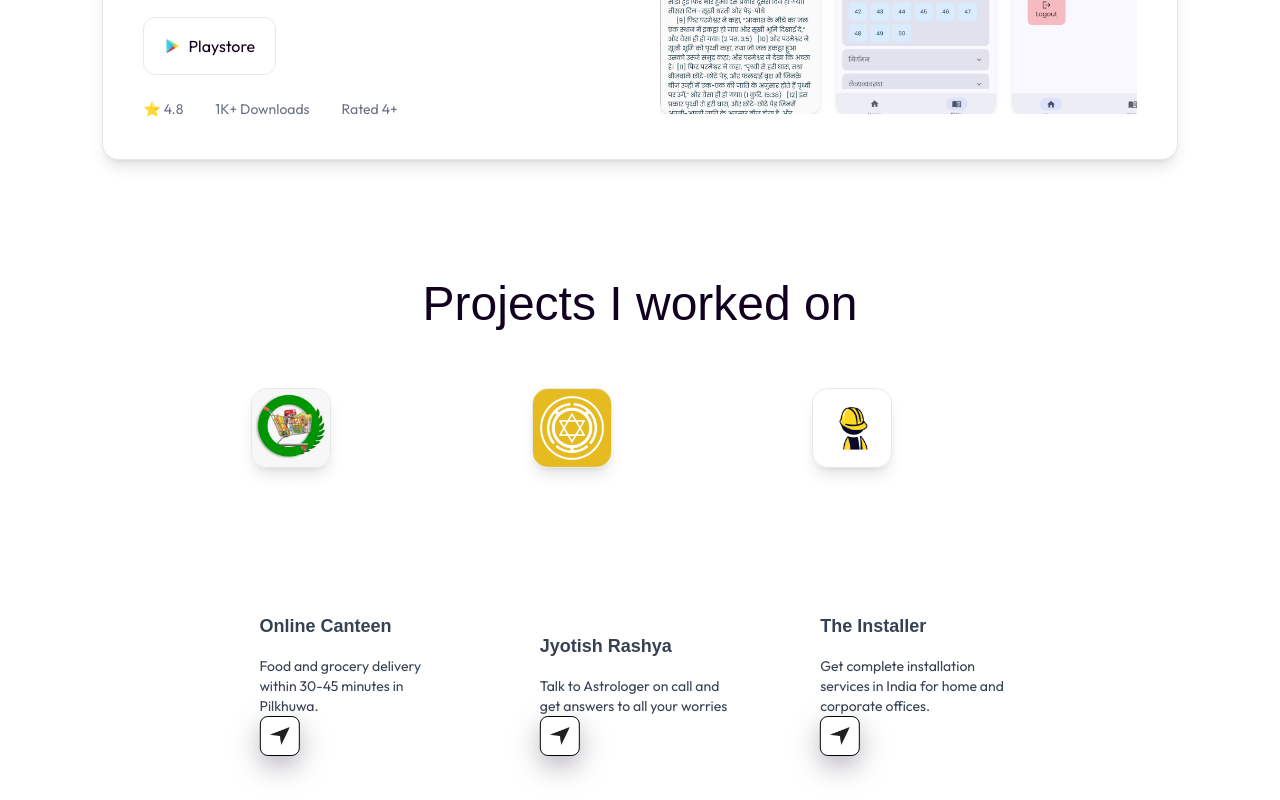
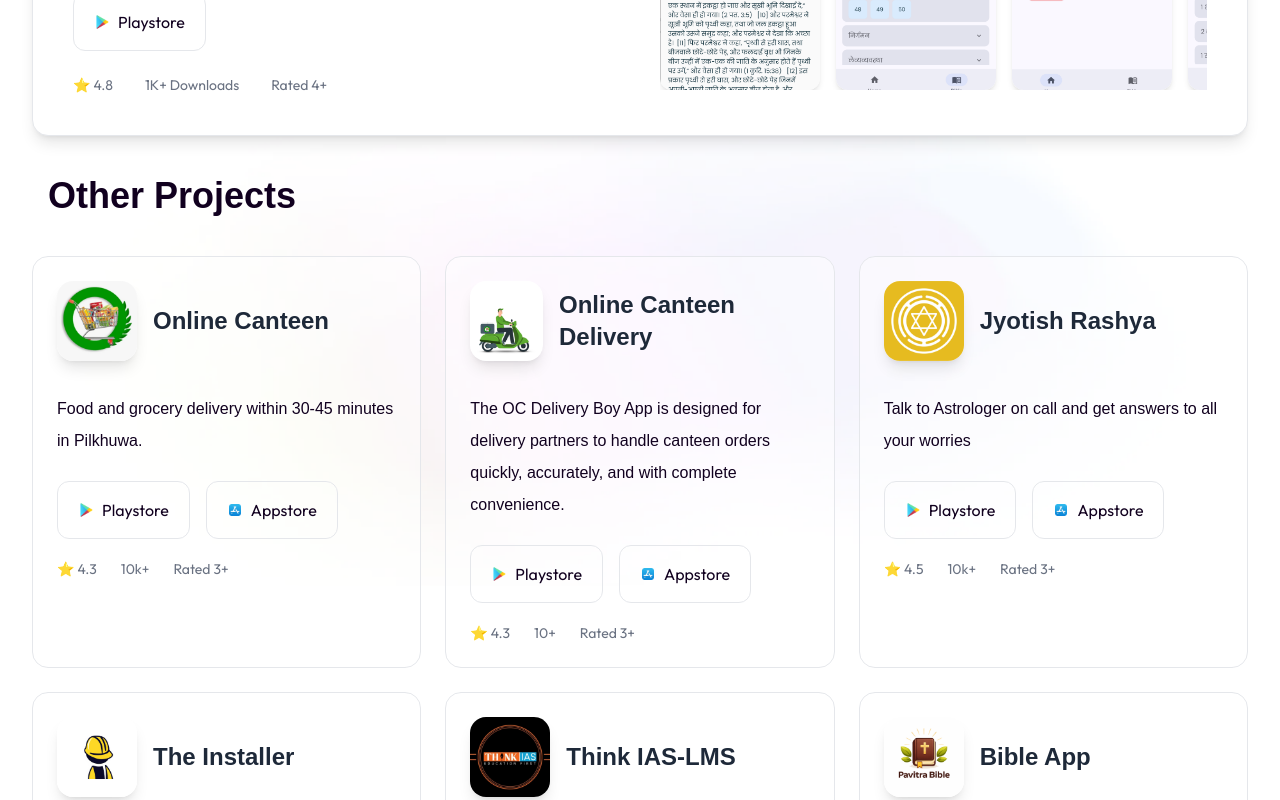
Before and after one commit to VivekYadavDeveloper/Portfolio, a Next.js app: page /projects in a window 1280 px wide. Shown: the part 480-1280 px from the top of the page. Built offline with nearby package versions, Linux system fonts and the light colour scheme; a web font is replaced by a local one.

Commit message:
Update Screens

```diff
--- a/app/layout.js
+++ b/app/layout.js
@@ -1,5 +1,6 @@
 import { Outfit, Ovo } from "next/font/google";
 import "./globals.css";
+import Footer from "@/components/Footer";
 
 /* If need font change here "Before that Added/Import Above" */
 const outfit = Outfit({
@@ -29,6 +30,7 @@ export default function RootLayout({ children }) {
         className={`${outfit.className} ${ovo.className} antialiased leading-8 overflow-x-hidden`}
       >
         {children}
+        <Footer/>
       </body>
     </html>
   );
--- a/app/page.js
+++ b/app/page.js
@@ -1,12 +1,8 @@
 import About from "@/components/About";
 import Contact from "@/components/Contact";
-import Footer from "@/components/Footer";
 import Header from "@/components/Header";
 import Navbar from "@/components/Navbar";
-import { Services } from "@/components/Services";
 import Work from "@/components/Work";
-
-
 export default function Home() {
   return (
     <>
@@ -16,7 +12,7 @@ export default function Home() {
       {/* <Services /> */}
       <Work/>
       <Contact/>
-      <Footer/>
+      {/* <Footer/> */}
     </>
   );
 }
--- a/app/projects/page.jsx
+++ b/app/projects/page.jsx
@@ -1,15 +1,32 @@
 'use client'
 
 import Image from "next/image";
-import Work from "@/components/Work";
 import { assets, workData } from "@/assets/assets";
 import { motion } from 'motion/react'
-export default function ProjectsPage() {
+
+
+import React from 'react'
+
+function ProjectPage() {
     return (
-        <section className="pt-28 px-[8%]">
+        <motion.section
+            initial={{ opacity: 0.3 }}
+            whileInView={{ opacity: 1 }}
+            transition={{ duration: .5 }}
+
+            className="pt-12 px-8 bg-footer">
 
             {/* Featured Project */}
-            <h1 className="font-bold text-4xl p-4">Feature Project</h1>
+            <motion.h1
+                initial={{ y: -20, opacity: 0 }}
+                whileInView={{ y: 0, opacity: 1 }}
+                transition={{ duration: 0.5, delay: 0.5 }}
+                className="font-bold text-4xl px-4">Featured Project</motion.h1>
+            <motion.p
+                initial={{ x: -20, opacity: 0 }}
+                whileInView={{ x: 0, opacity: 1 }}
+                transition={{ duration: 0.5, delay: 0.7 }}
+                className="text-gray-500 px-4 mb-10">Every keystroke tells a story — built with passion and code✨</motion.p>
 
             <motion.div
                 whileHover={{ scale: 1.02 }}
@@ -22,7 +39,7 @@ export default function ProjectsPage() {
                     {/* App Icon */}
                     <div className="w-20 h-20 rounded-2xl bg-green-100 flex items-center justify-center mb-6 shadow-lg shadow-black/10">
                         <Image
-                            src={workData[4].bgImage}
+                            src={workData[5].bgImage}
                             width={80}
                             height={80}
                             alt="App Logo"
@@ -31,7 +48,7 @@ export default function ProjectsPage() {
                     </div>
 
                     <h1 className="text-4xl font-bold text-gray-900 mb-4">
-                        {workData[4].title}
+                        {workData[5].title}
                     </h1>
 
                     <p className="text-gray-600 mb-6 p-3 max-w-md">
@@ -41,7 +58,7 @@ export default function ProjectsPage() {
                     {/* Store Buttons */}
                     <div className="flex gap-4 mb-6">
                         <a
-                            href={workData[4].link}
+                            href={workData[5].link.playstore}
                             target="_blank"
                             rel="noopener noreferrer"
                             className="px-5 py-3 border rounded-xl flex items-center gap-2 hover:bg-gray-100"
@@ -49,13 +66,9 @@ export default function ProjectsPage() {
                             <Image className="w-4" src={assets.playstore} alt="Playstore" />
                             Playstore
                         </a>
-
-                        {/* <button className="px-5 py-3 border rounded-xl flex items-center gap-2 hover:bg-gray-100">
-                            <Image className='w-4' src={assets.appstore} alt='Playstore' /> Playstore iOS
-                        </button> */}
                     </div>
 
-                    {/* Stats */}
+                    {/* Info */}
                     <div className="flex gap-8 text-gray-500 text-sm">
                         <div>⭐ 4.8</div>
                         <div>1K+ Downloads</div>
@@ -92,11 +105,81 @@ export default function ProjectsPage() {
 
             </motion.div>
 
-            {/* ALL PROJECTS GRID */}
-            <div className="mt-20">
-                <Work showAll />
-            </div>
+            <motion.h1
+                initial={{ y: -20, opacity: 0 }}
+                whileInView={{ y: 0, opacity: 1 }}
+                transition={{ duration: 0.5, delay: 0.5 }}
+                className="font-bold text-4xl px-4 py-10">Other Projects</motion.h1>
+            <motion.div
+                initial={{ y: -20, opacity: 0 }}
+                whileInView={{ y: 0, opacity: 1 }}
+                transition={{ duration: 0.5, delay: 0.5 }}
+                className="grid grid-cols-3 gap-6 mb-20" >
 
-        </section>
-    );
+                {/* ALL PROJECTS GRID */}
+                {/* Other App Section */}
+
+                {workData.map((projects, index) => (
+                    <motion.div
+                        initial={{ y: -20, opacity: 0 }}
+                        whileInView={{ y: 0, opacity: 1 }}
+                        whileHover={{ scale: 1.02 }}
+                        transition={{ type: "spring", stiffness: 200 }}
+                        id='work'
+                        key={index} className="border rounded-2xl bg-white/45 relative group cursor-pointer p-6">
+
+                        {/* Icon + Title */}
+                        <div className="flex items-center gap-4">
+                            <div className="w-20 h-20 bg-white rounded-2xl shadow-lg shadow-black/10 flex items-center justify-center">
+                                <Image
+                                    className="rounded-2xl"
+                                    src={projects.bgImage}
+                                    width={'200'} height={'200'}
+                                    alt="App logo"
+                                />
+                            </div>
+                            <h2 className="text-2xl font-semibold text-gray-800">{projects.title}</h2>
+                        </div>
+
+                        <h3 className="mt-8">{projects.description}</h3>
+                        {/* App link Section */}
+
+                        <div className="flex gap-4 mt-6">
+                            <a
+                                href={projects.link.playstore}
+                                target="_blank"
+                                rel="noopener noreferrer"
+                                className="px-5 py-3 border rounded-xl flex items-center gap-2 hover:bg-gray-100">
+                                <Image className="w-4" src={assets.playstore} alt="Playstore" />Playstore
+                            </a>
+                            <a
+                                href={projects.link.appstore}
+                                target="_blank"
+                                rel="noopener noreferrer"
+                                className="px-5 py-3 border rounded-xl flex items-center gap-2 hover:bg-gray-100">
+                                <Image className="w-4" src={assets.appstore} alt="Playstore" />Appstore
+                            </a>
+
+
+                        </div>
+
+                        {/* App Rating2 */}
+                        <div className="mt-5 flex gap-6 text-sm text-gray-500">
+                            <div className="">{projects.apprating?.rating}</div>
+                            <div className="">{projects.apprating?.download}</div>
+                            <div className="">{projects.apprating?.rated}</div>
+                        </div>
+
+                    </motion.div>
+                ))}
+
+
+            </motion.div>
+
+
+
+        </motion.section>
+    )
 }
+
+export default ProjectPage
--- a/assets/assets.js
+++ b/assets/assets.js
@@ -117,7 +117,29 @@ export const workData = [
             '/screenshots/c.png',
             '/screenshots/d.png',
         ],
-        link: 'https://play.google.com/store/apps/developer?id=PAM+Solutions&hl=en',
+        apprating: {
+            rating: '⭐️ 4.3',
+            download: '10k+',
+            rated: 'Rated 3+'
+        },
+        link: { playstore: 'https://play.google.com/store/apps/developer?id=PAM+Solutions&hl=en', appstore: 'https://apps.apple.com/in/app/online-canteen/id6499261675' }
+    },
+    {
+        title: 'Online Canteen Delivery',
+        description: 'The OC Delivery Boy App is designed for delivery partners to handle canteen orders quickly, accurately, and with complete convenience.',
+        bgImage: '/delivery.png',
+        screenshots: [
+            '/screenshots/a.png',
+            '/screenshots/b.png',
+            '/screenshots/c.png',
+            '/screenshots/d.png',
+        ],
+        apprating: {
+            rating: '⭐️ 4.3',
+            download: '10+',
+            rated: 'Rated 3+'
+        },
+        link: { playstore: 'https://play.google.com/store/apps/developer?id=PAM+Solutions&hl=en', appstore: '' }
     },
     {
         title: 'Jyotish Rashya',
@@ -129,7 +151,12 @@ export const workData = [
             '/screenshots/c.png',
             '/screenshots/d.png',
         ],
-        link: 'https://play.google.com/store/apps/developer?id=Astrology+and+Horoscope&hl=en',
+        apprating: {
+            rating: '⭐️ 4.5',
+            download: '10k+',
+            rated: 'Rated 3+'
+        },
+        link: { playstore: 'https://play.google.com/store/apps/developer?id=Astrology+and+Horoscope&hl=en', appstore: '' }
     },
     {
         title: 'The Installer',
@@ -141,7 +168,12 @@ export const workData = [
             '/screenshots/c.png',
             '/screenshots/d.png',
         ],
-        link: 'https://play.google.com/store/apps/details?id=com.theinstallers.theinstallers&hl=en',
+        apprating: {
+            rating: '⭐️ 4.3',
+            download: '1k+',
+            rated: 'Rated 3+'
+        },
+        link: { playstore: 'https://play.google.com/store/apps/details?id=com.theinstallers.theinstallers&hl=en', appstore: 'https://apps.apple.com/in/developer/innovate-installers-services-private-limited/id1724172109' }
     },
     {
         title: 'Think IAS-LMS',
@@ -153,7 +185,15 @@ export const workData = [
             '/screenshots/c.png',
             '/screenshots/d.png',
         ],
-        link: 'https://play.google.com/store/apps/details?id=com.thinkiasnew.android&hl=en',
+        apprating: {
+            rating: '⭐️ 4.3',
+            download: '100+',
+            rated: 'Rated 3+'
+        },
+        link: {
+            playstore: 'https://play.google.com/store/apps/details?id=com.thinkiasnew.android&hl=en',
+            appstore: ''
+        }
     },
     {
         title: 'Bible App',
@@ -165,7 +205,12 @@ export const workData = [
             '/screenshots/c.png',
             '/screenshots/d.png',
         ],
-        link: 'https://play.google.com/store/apps/details?id=com.create.bible&hl=en_IN',
+        apprating: {
+            rating: '⭐️ 4.4',
+            download: '100+',
+            rated: 'Rated 3+'
+        },
+        link: { playstore: 'https://play.google.com/store/apps/details?id=com.create.bible&hl=en_IN', appstore: '' }
     },
 ]
 
--- a/components/Work.jsx
+++ b/components/Work.jsx
@@ -4,9 +4,6 @@ import Image from 'next/image'
 import React from 'react'
 import { motion } from 'motion/react'
 import Link from "next/link";
-
-
-
 
 
 const Work = ({ showAll = false }) => {
@@ -53,7 +50,7 @@ const Work = ({ showAll = false }) => {
                         </div>
 
 
-                        <div className='bg-white w-30/32 rounded-md absolute bottom-5  left-1/2 -translate-x-1/2 py-3 px-5 flex items-center justify-between duration-500 group-hover:bottom-7'>
+                        <div className='bg-white w-30/32 rounded-md absolute bottom-5 left-1/2 -translate-x-1/2 py-3 px-5 flex items-center justify-between duration-500 group-hover:bottom-7'>
 
                             <div>
                                 <h2 className='text-lg font-semibold my-4 text-gray-700'>{projects.title}</h2>
@@ -81,7 +78,6 @@ const Work = ({ showAll = false }) => {
             </motion.div>)}
 
 
-
         </motion.div>
     )
 }
```
Also changed, not shown: public/delivery.png (added).
